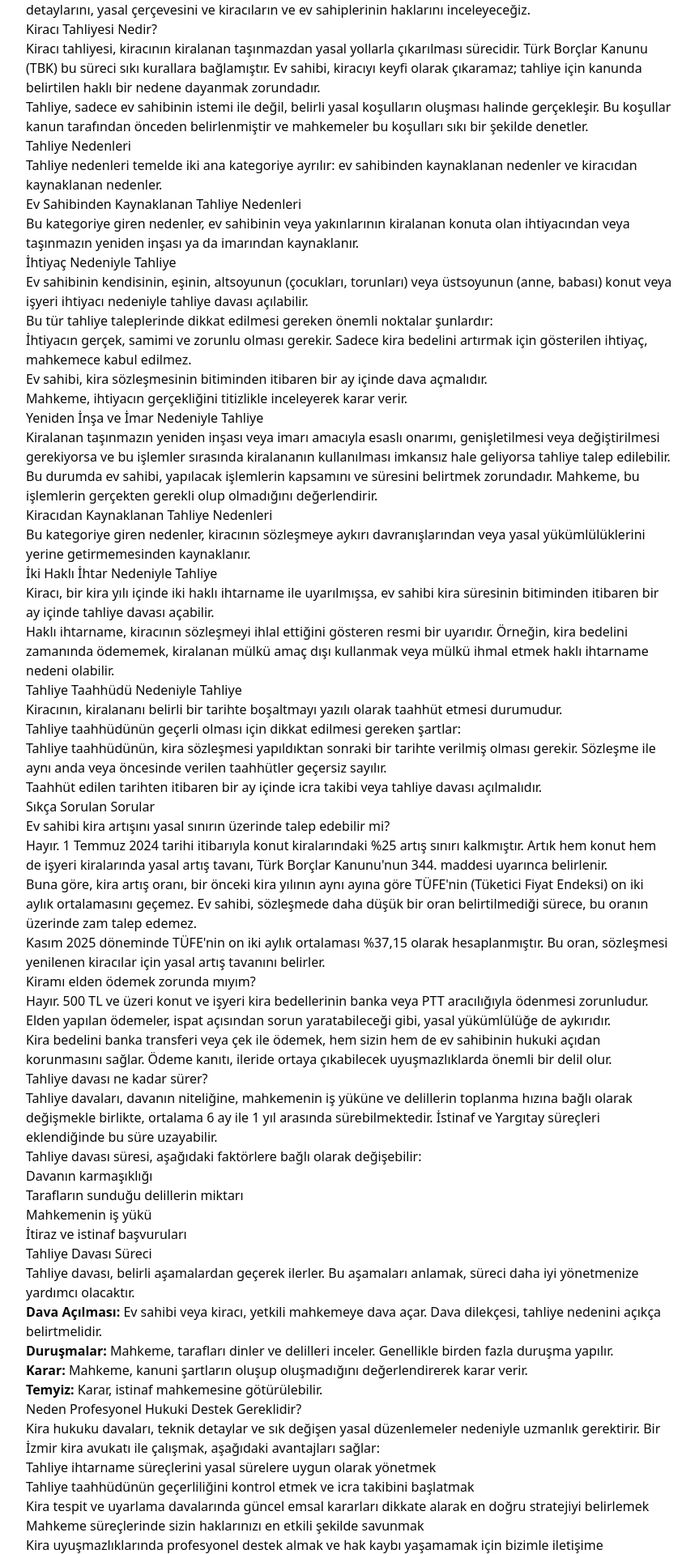
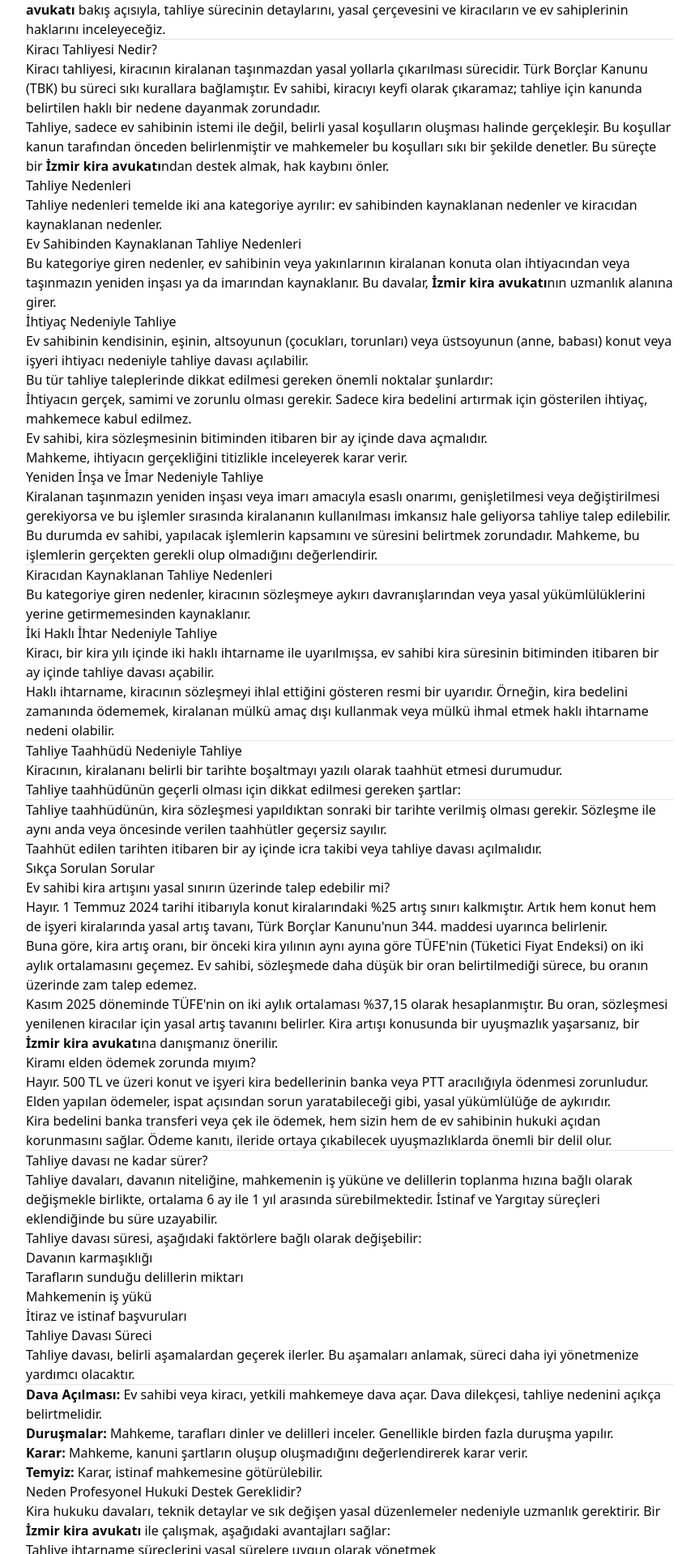
Before and after one commit to pixelmirage/site, a React (Vite) app: page /makaleler/izmir-kira-avukati-tahliye-rehberi in a window 1280 px wide. Shown: the part 481-2400 px from the top of the page at 81% size, without its empty margins (208-1071 px from the left). Built offline with nearby package versions, Linux system fonts and the light colour scheme.

Commit message:
feat: İzmir Kira Avukatı makalesi için okunabilirlik ve SEO iyileştirmeleri

```diff
--- a/public/makaleler/izmir-kira-avukati-tahliye-rehberi.md
+++ b/public/makaleler/izmir-kira-avukati-tahliye-rehberi.md
@@ -11,13 +11,15 @@ description: İzmir'de kira hukuku alanında uzman bir avukat olarak, kiracı ta
 
 Kira hukuku, hem kiracılar hem de ev sahipleri için karmaşık ve hassas bir alandır. Özellikle İzmir gibi büyük şehirlerdeki yoğun nüfus ve konut piyasası hareketliliği, kira uyuşmazlıklarını artırmaktadır. Bu süreçlerde hak kaybı yaşamamak ve yasal prosedürleri doğru uygulamak için bir İzmir kira avukatı ile çalışmak büyük önem taşır.
 
-Kiracı tahliyesi, kira hukuku alanında en sık karşılaşılan konulardan biridir. Bu makalede, tahliye sürecinin detaylarını, yasal çerçevesini ve kiracıların ve ev sahiplerinin haklarını inceleyeceğiz.
+Kiracı tahliyesi, kira hukuku alanında en sık karşılaşılan konulardan biridir. Bu makalede, **İzmir kira avukatı** bakış açısıyla, tahliye sürecinin detaylarını, yasal çerçevesini ve kiracıların ve ev sahiplerinin haklarını inceleyeceğiz.
+
+---
 
 ## Kiracı Tahliyesi Nedir?
 
 Kiracı tahliyesi, kiracının kiralanan taşınmazdan yasal yollarla çıkarılması sürecidir. Türk Borçlar Kanunu (TBK) bu süreci sıkı kurallara bağlamıştır. Ev sahibi, kiracıyı keyfi olarak çıkaramaz; tahliye için kanunda belirtilen haklı bir nedene dayanmak zorundadır.
 
-Tahliye, sadece ev sahibinin istemi ile değil, belirli yasal koşulların oluşması halinde gerçekleşir. Bu koşullar kanun tarafından önceden belirlenmiştir ve mahkemeler bu koşulları sıkı bir şekilde denetler.
+Tahliye, sadece ev sahibinin istemi ile değil, belirli yasal koşulların oluşması halinde gerçekleşir. Bu koşullar kanun tarafından önceden belirlenmiştir ve mahkemeler bu koşulları sıkı bir şekilde denetler. Bu süreçte bir **İzmir kira avukatı**ndan destek almak, hak kaybını önler.
 
 ## Tahliye Nedenleri
 
@@ -25,7 +27,7 @@ Tahliye nedenleri temelde iki ana kategoriye ayrılır: ev sahibinden kaynaklana
 
 ### Ev Sahibinden Kaynaklanan Tahliye Nedenleri
 
-Bu kategoriye giren nedenler, ev sahibinin veya yakınlarının kiralanan konuta olan ihtiyacından veya taşınmazın yeniden inşası ya da imarından kaynaklanır.
+Bu kategoriye giren nedenler, ev sahibinin veya yakınlarının kiralanan konuta olan ihtiyacından veya taşınmazın yeniden inşası ya da imarından kaynaklanır. Bu davalar, **İzmir kira avukatı**nın uzmanlık alanına girer.
 
 #### İhtiyaç Nedeniyle Tahliye
 
@@ -43,6 +45,8 @@ Kiralanan taşınmazın yeniden inşası veya imarı amacıyla esaslı onarımı
 
 Bu durumda ev sahibi, yapılacak işlemlerin kapsamını ve süresini belirtmek zorundadır. Mahkeme, bu işlemlerin gerçekten gerekli olup olmadığını değerlendirir.
 
+---
+
 ### Kiracıdan Kaynaklanan Tahliye Nedenleri
 
 Bu kategoriye giren nedenler, kiracının sözleşmeye aykırı davranışlarından veya yasal yükümlülüklerini yerine getirmemesinden kaynaklanır.
@@ -53,11 +57,15 @@ Kiracı, bir kira yılı içinde iki haklı ihtarname ile uyarılmışsa, ev sah
 
 Haklı ihtarname, kiracının sözleşmeyi ihlal ettiğini gösteren resmi bir uyarıdır. Örneğin, kira bedelini zamanında ödememek, kiralanan mülkü amaç dışı kullanmak veya mülkü ihmal etmek haklı ihtarname nedeni olabilir.
 
+---
+
 #### Tahliye Taahhüdü Nedeniyle Tahliye
 
 Kiracının, kiralananı belirli bir tarihte boşaltmayı yazılı olarak taahhüt etmesi durumudur.
 
 Tahliye taahhüdünün geçerli olması için dikkat edilmesi gereken şartlar:
+
+---
 
 - Tahliye taahhüdünün, kira sözleşmesi yapıldıktan sonraki bir tarihte verilmiş olması gerekir. Sözleşme ile aynı anda veya öncesinde verilen taahhütler geçersiz sayılır.
 - Taahhüt edilen tarihten itibaren bir ay içinde icra takibi veya tahliye davası açılmalıdır.
@@ -70,13 +78,15 @@ Hayır. 1 Temmuz 2024 tarihi itibarıyla konut kiralarındaki %25 artış sını
 
 Buna göre, kira artış oranı, bir önceki kira yılının aynı ayına göre TÜFE'nin (Tüketici Fiyat Endeksi) on iki aylık ortalamasını geçemez. Ev sahibi, sözleşmede daha düşük bir oran belirtilmediği sürece, bu oranın üzerinde zam talep edemez.
 
-Kasım 2025 döneminde TÜFE'nin on iki aylık ortalaması %37,15 olarak hesaplanmıştır. Bu oran, sözleşmesi yenilenen kiracılar için yasal artış tavanını belirler.
+Kasım 2025 döneminde TÜFE'nin on iki aylık ortalaması %37,15 olarak hesaplanmıştır. Bu oran, sözleşmesi yenilenen kiracılar için yasal artış tavanını belirler. Kira artışı konusunda bir uyuşmazlık yaşarsanız, bir **İzmir kira avukatı**na danışmanız önerilir.
 
 ### Kiramı elden ödemek zorunda mıyım?
 
 Hayır. 500 TL ve üzeri konut ve işyeri kira bedellerinin banka veya PTT aracılığıyla ödenmesi zorunludur. Elden yapılan ödemeler, ispat açısından sorun yaratabileceği gibi, yasal yükümlülüğe de aykırıdır.
 
 Kira bedelini banka transferi veya çek ile ödemek, hem sizin hem de ev sahibinin hukuki açıdan korunmasını sağlar. Ödeme kanıtı, ileride ortaya çıkabilecek uyuşmazlıklarda önemli bir delil olur.
+
+---
 
 ### Tahliye davası ne kadar sürer?
 
@@ -93,6 +103,8 @@ Tahliye davası süresi, aşağıdaki faktörlere bağlı olarak değişebilir:
 
 Tahliye davası, belirli aşamalardan geçerek ilerler. Bu aşamaları anlamak, süreci daha iyi yönetmenize yardımcı olacaktır.
 
+---
+
 **Dava Açılması:** Ev sahibi veya kiracı, yetkili mahkemeye dava açar. Dava dilekçesi, tahliye nedenini açıkça belirtmelidir.
 
 **Duruşmalar:** Mahkeme, tarafları dinler ve delilleri inceler. Genellikle birden fazla duruşma yapılır.
@@ -103,7 +115,7 @@ Tahliye davası, belirli aşamalardan geçerek ilerler. Bu aşamaları anlamak,
 
 ## Neden Profesyonel Hukuki Destek Gereklidir?
 
-Kira hukuku davaları, teknik detaylar ve sık değişen yasal düzenlemeler nedeniyle uzmanlık gerektirir. Bir İzmir kira avukatı ile çalışmak, aşağıdaki avantajları sağlar:
+Kira hukuku davaları, teknik detaylar ve sık değişen yasal düzenlemeler nedeniyle uzmanlık gerektirir. Bir **İzmir kira avukatı** ile çalışmak, aşağıdaki avantajları sağlar:
 
 - Tahliye ihtarname süreçlerini yasal sürelere uygun olarak yönetmek
 - Tahliye taahhüdünün geçerliliğini kontrol etmek ve icra takibini başlatmak
@@ -114,6 +126,8 @@ Kira uyuşmazlıklarında profesyonel destek almak ve hak kaybı yaşamamak içi
 
 ---
 
+---
+
 **Hukuki Danışmanlık İçin Bize Ulaşın**
 
 Kira hukuku ile ilgili tüm sorularınız ve hukuki danışmanlık talepleriniz için iletişim sayfamızı ziyaret edebilirsiniz.
--- a/src/pages/Makaleler/MakaleDetay.jsx
+++ b/src/pages/Makaleler/MakaleDetay.jsx
@@ -78,7 +78,7 @@ const MakaleDetay = () => {
           <span>Tarih: {meta.date || 'Bilinmiyor'}</span>
         </div>
 
-        <div className="prose prose-lg max-w-none prose-headings:text-gray-900 prose-p:text-gray-700 prose-a:text-blue-600 prose-strong:text-gray-900">
+        <div className="prose prose-lg max-w-none prose-headings:text-gray-900 prose-p:text-gray-700 prose-a:text-blue-600 prose-strong:text-gray-900 prose-p:text-justify">
           <ReactMarkdown>{content}</ReactMarkdown>
         </div>
 
```
